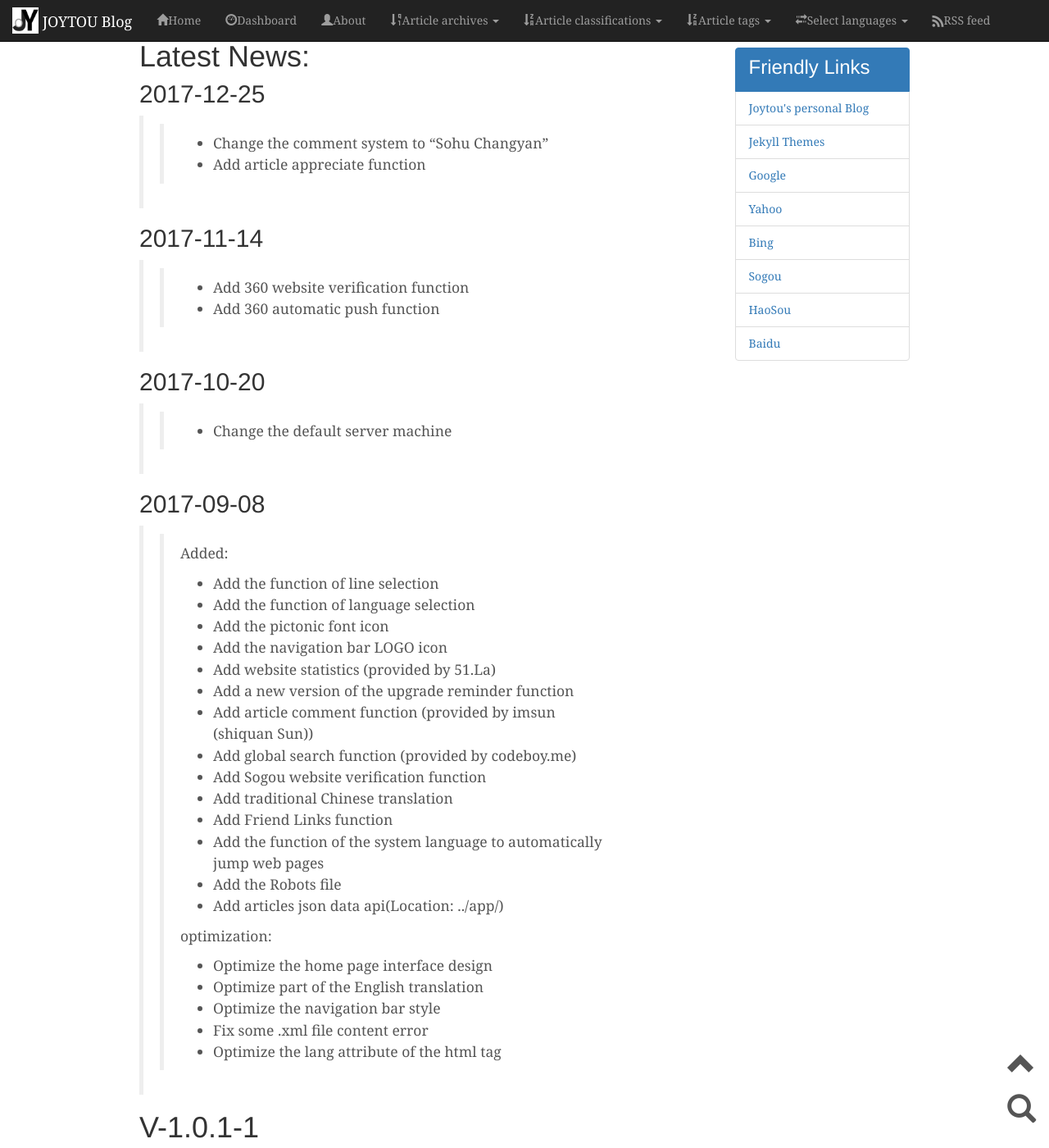
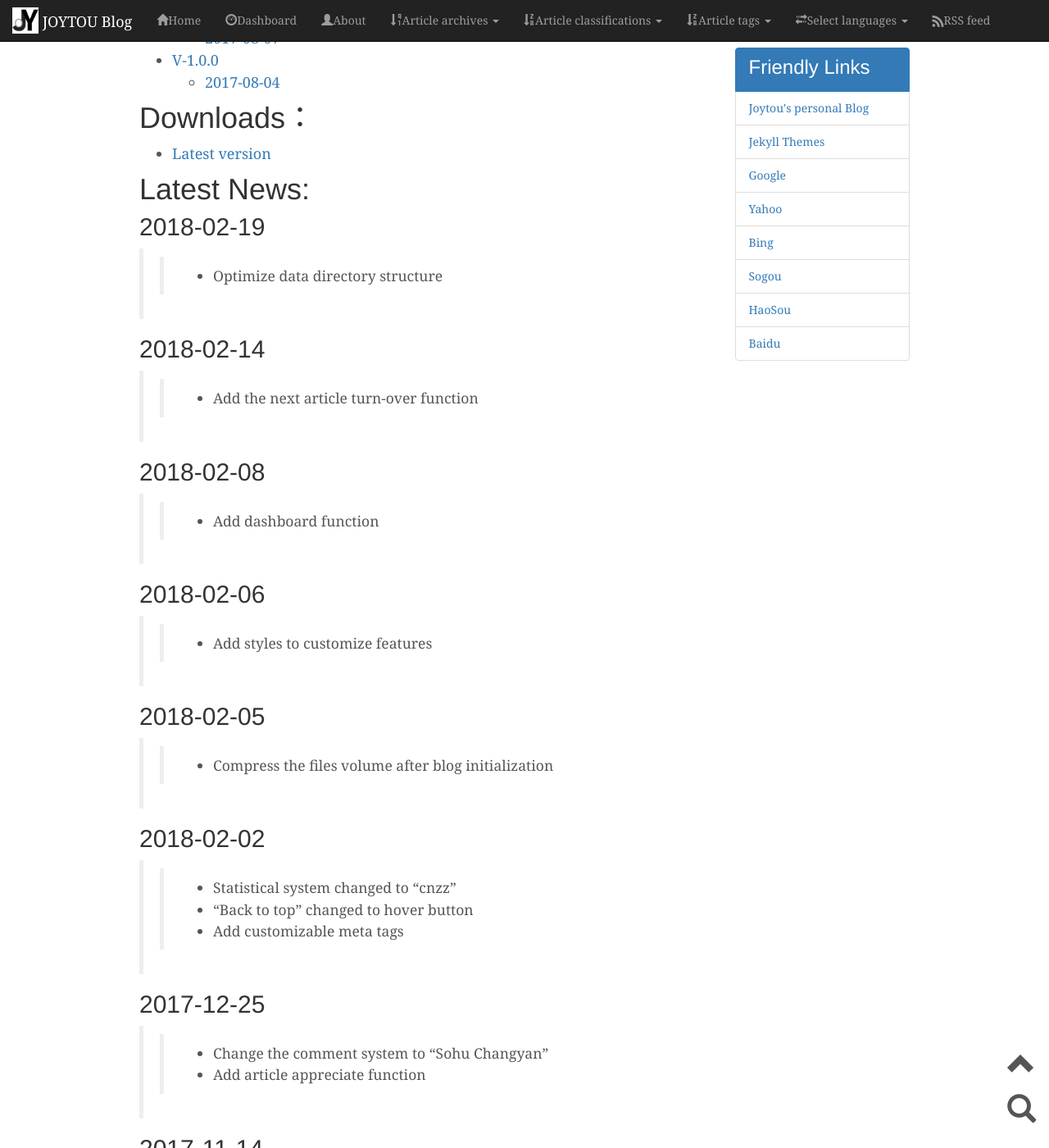
Before and after one commit to joytou/joytou.github.io, a Jekyll site: the page built from _posts/2017-08-04-LOG-en.md, in a window 1280 px wide and 1400 px high, scrolled down 770 px. Shown: the whole window at 82% size. Built offline with Jekyll 4.4.1, drawn with Linux system fonts in a browser that asks for light colours; some web fonts are replaced; comment, search, counter and statistics services are not loaded; some of the changed text lies outside the part shown.

Commit message:
更新文章

```diff
--- a/_posts/2017-08-04-LOG-en.md
+++ b/_posts/2017-08-04-LOG-en.md
@@ -3,7 +3,7 @@ layout: posten
 title: "The log for JOYTOU-Blog template"
 description: "JOYTOU's Update history"
 date: 2017-08-04 08:02:08 +0800
-lastdate: 2017-12-25 16:45:08 +0800
+lastdate: 2018-02-19 12:40:08 +0800
 lang: en
 nav: post
 stickie: true
@@ -18,6 +18,26 @@ tags: [log, bootstrap, joytou]
 - [Latest version](https://coding.net/u/joytou/p/JOYTOU/git/archive/master.zip)
 
 # Latest News:
+## 2018-02-19
+>> - Optimize data directory structure
+
+## 2018-02-14
+>> - Add the next article turn-over function
+
+## 2018-02-08
+>> - Add dashboard function
+
+## 2018-02-06
+>> - Add styles to customize features
+
+## 2018-02-05
+>> - Compress the files volume after blog initialization
+
+## 2018-02-02
+>> - Statistical system changed to "cnzz"
+>> - "Back to top" changed to hover button
+>> - Add customizable meta tags
+
 ## 2017-12-25
 >> - Change the comment system to "Sohu Changyan"
 >> - Add article appreciate function
```
Also changed, not shown: _posts/2017-08-04-LOG-cn.md (+21 -1 lines), _posts/2017-08-04-LOG-tw.md (+21 -1 lines).
